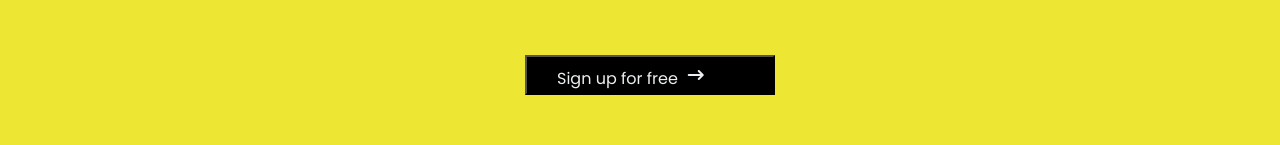
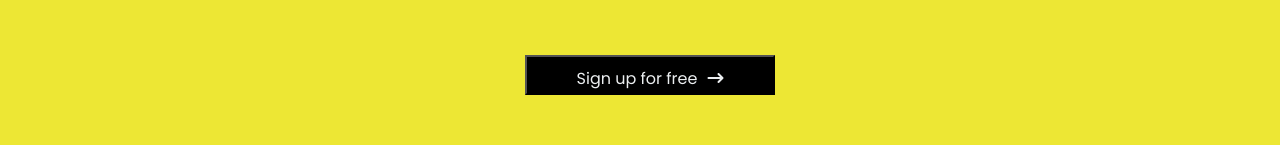
Before and after one commit to vikrams90/addidas-clone, a plain HTML site: page index.html in a window 1280 px wide. Shown: the part 4849-4994 px from the top of the page. Drawn offline with nearby package versions, Linux system fonts and the light colour scheme.

Commit message:
button fix retry 6

```diff
--- a/style.css
+++ b/style.css
@@ -645,7 +645,6 @@ video {
 }
 
 .btn-ad-join {
-    display: inline-flex !important;
     width: 250px;
     height: 40px;
     padding: 10px 30px;
```
